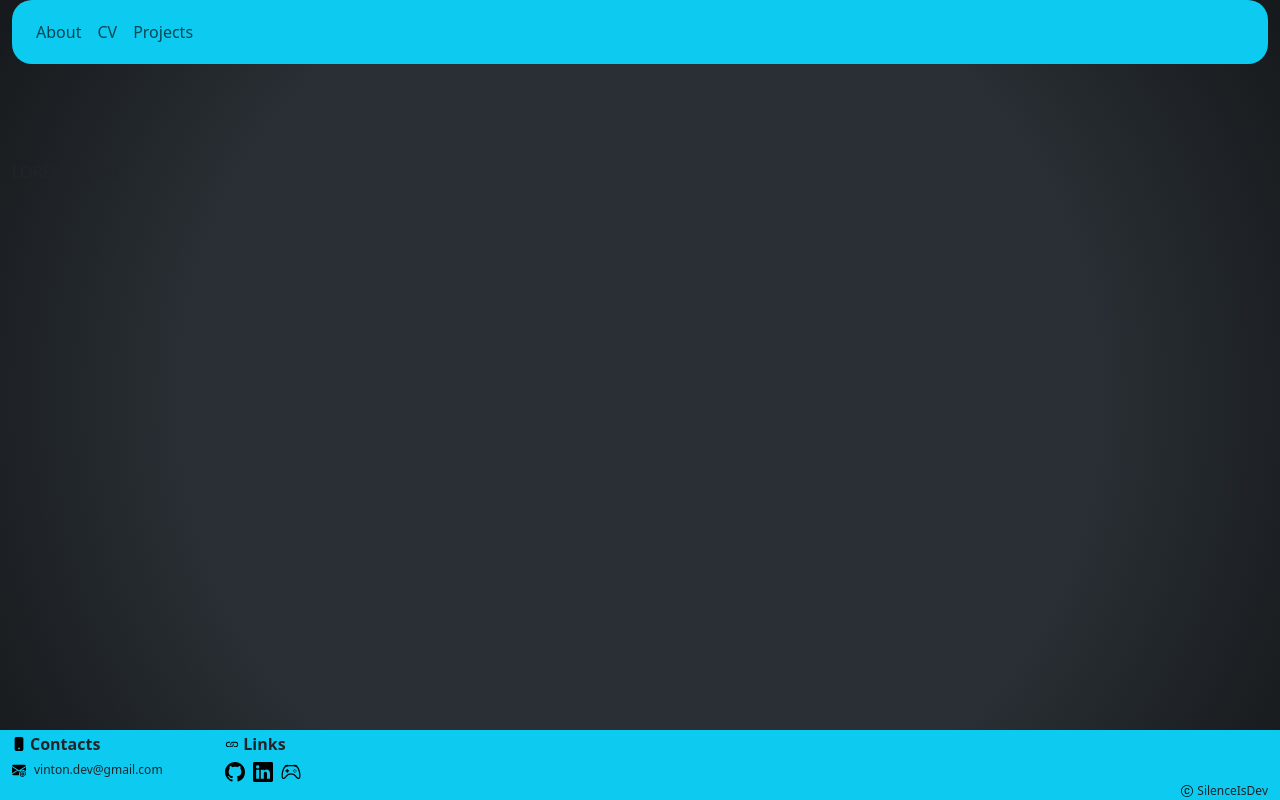
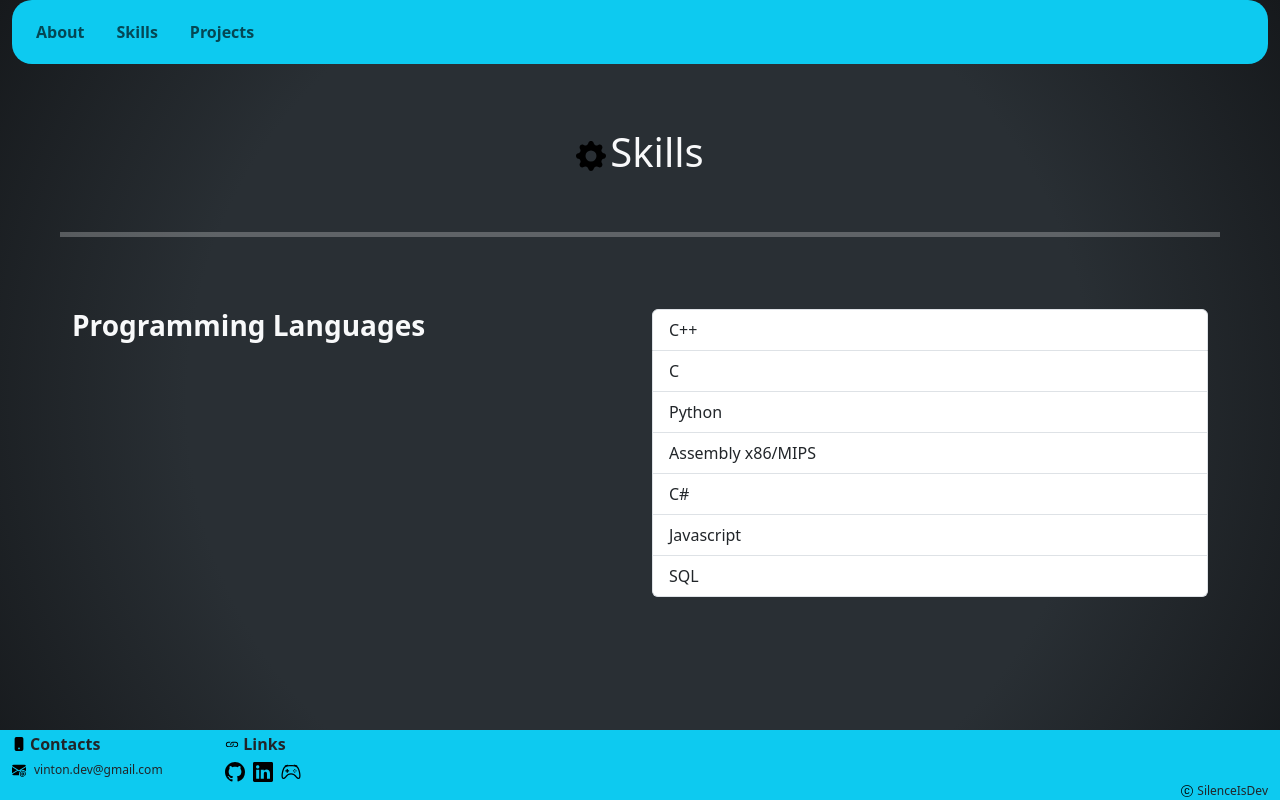
Before and after one commit to tsistoza/DevPage, a React (Vite) app: page /skills in a window 1280 px wide. Built offline with nearby package versions, Linux system fonts and the light colour scheme.

Commit message:
layout for skills page

```diff
--- a/src/App.jsx
+++ b/src/App.jsx
@@ -14,7 +14,7 @@ function App() {
     <>
       <BrowserRouter>
         <NavbarComponent />
-        <div className="align-content-center" style={ {height: '70%' } }>
+        <div className="align-content-center" style={ {height: '80%' } }>
           <Routes>
             <Route path="/" element={<About />} />
             <Route path="/skills" element={<Skills />} />
--- a/src/Components/NavbarComp.jsx
+++ b/src/Components/NavbarComp.jsx
@@ -5,13 +5,13 @@ import Container from 'react-bootstrap/Container'
 const NavbarComponent = () => {
     return (
         <>
-            <Container fluid style={ { height: '20%' } }>
+            <Container fluid style={ { height: '10%' } }>
                 <Navbar className="center" bg="info" data-bs-theme="info" sticky="top" style={{ borderRadius: '20px',   width: '100%' }}>
                     <Container fluid>
                         <Nav className="me-auto p-1">
-                            <Nav.Link href="/">About</Nav.Link>
-                            <Nav.Link href="/skills">CV</Nav.Link>
-                            <Nav.Link href="#home">Projects</Nav.Link>
+                            <Nav.Link href="/" className="fw-semibold pe-4">About</Nav.Link>
+                            <Nav.Link href="/skills" className="fw-semibold pe-4">Skills</Nav.Link>
+                            <Nav.Link href="#home" className="fw-semibold pe-4">Projects</Nav.Link>
                         </Nav>
                     </Container>
                 </Navbar>
--- a/src/Pages/Skills.jsx
+++ b/src/Pages/Skills.jsx
@@ -1,13 +1,41 @@
 import Row from 'react-bootstrap/Row';
 import Col from 'react-bootstrap/Col';
 import Container from 'react-bootstrap/Container';
+import { ListGroup } from 'react-bootstrap';
+import { GearFill, PlusSquareDotted } from 'react-bootstrap-icons';
 
 const Skills = () => {
     return (
         <>
-            <Container fluid style={ {height: '100%'} }>
-                <Row>
-                    <p>LOREM IPSUM</p>
+            <Container fluid className="text-light" style={ {height: '100%'} }>
+                <Row className="d-flex p-5 m-0">
+                    <Col className="d-flex justify-content-center">
+                        <Col className="d-flex col-auto align-items-center pe-1"><GearFill size={30} /></Col>
+                        <Col className="d-flex col-auto">
+                            <h1>Skills</h1>
+                        </Col>
+                    </Col>
+                </Row>
+
+                <Row className="d-flex pb-2 ps-5 pe-5 m-0">
+                    <hr style={ {height: '5px', border: 'none', backgroundColor: '#fff' } }/>
+                </Row>
+
+                <Row className="d-flex p-5 m-0">
+                    <Col>
+                        <h3 className="fw-semibold">Programming Languages</h3>
+                    </Col>
+                    <Col>
+                        <ListGroup>
+                            <ListGroup.Item>C++</ListGroup.Item>
+                            <ListGroup.Item>C</ListGroup.Item>
+                            <ListGroup.Item>Python</ListGroup.Item>
+                            <ListGroup.Item>Assembly x86/MIPS</ListGroup.Item>
+                            <ListGroup.Item>C#</ListGroup.Item>
+                            <ListGroup.Item>Javascript</ListGroup.Item>
+                            <ListGroup.Item>SQL</ListGroup.Item>
+                        </ListGroup>
+                    </Col>
                 </Row>
             </Container>
         </>
```
